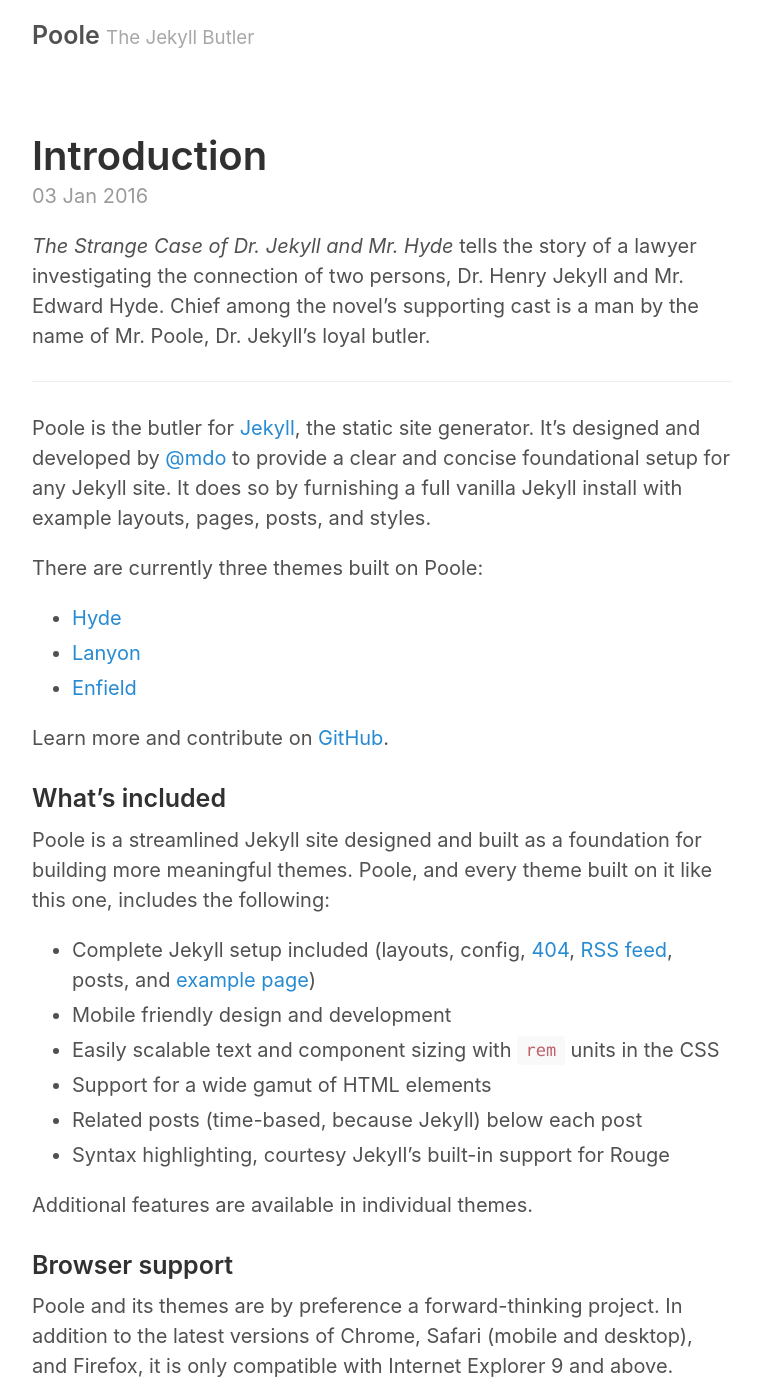
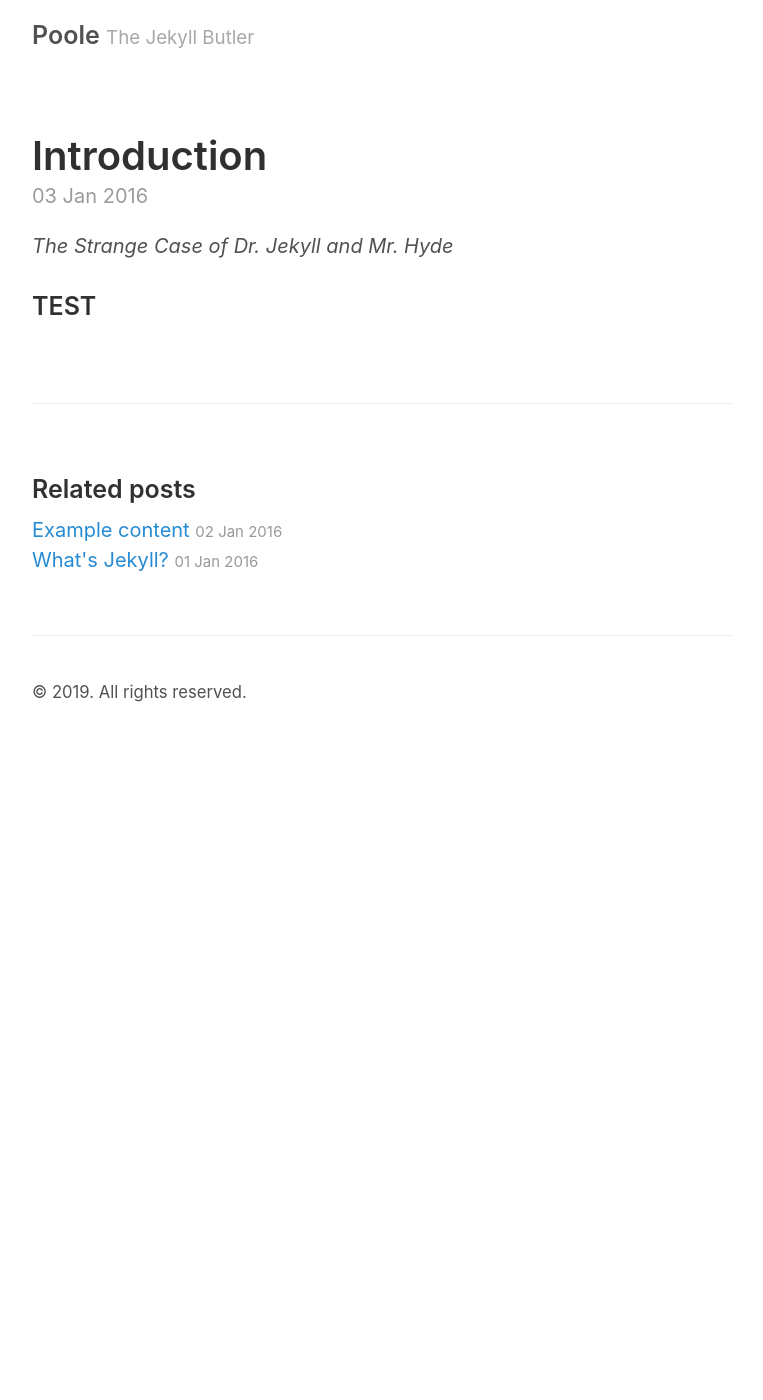
Before and after one commit to croftonartgroupuk/croftonartgroupuk.github.io, a Jekyll site: the page built from _posts/2016-01-03-introduction.md, in a window 1280 px wide and 1400 px high. Shown: the whole window, without its empty margins (258-1021 px from the left). Built offline with Jekyll 4.4.1, drawn with Linux system fonts in a browser that asks for light colours; some of the changed text lies outside the part shown.

Commit message:
Update 2016-01-03-introduction.md

```diff
--- a/_posts/2016-01-03-introduction.md
+++ b/_posts/2016-01-03-introduction.md
@@ -3,39 +3,6 @@
 title: Introduction
 ---
 
-*The Strange Case of Dr. Jekyll and Mr. Hyde* tells the story of a lawyer investigating the connection of two persons, Dr. Henry Jekyll and Mr. Edward Hyde. Chief among the novel's supporting cast is a man by the name of Mr. Poole, Dr. Jekyll's loyal butler.
+*The Strange Case of Dr. Jekyll and Mr. Hyde*
 
------
-
-Poole is the butler for [Jekyll](http://jekyllrb.com), the static site generator. It's designed and developed by [@mdo](https://twitter.com/mdo) to provide a clear and concise foundational setup for any Jekyll site. It does so by furnishing a full vanilla Jekyll install with example layouts, pages, posts, and styles.
-
-There are currently three themes built on Poole:
-
-* [Hyde](http://hyde.getpoole.com)
-* [Lanyon](http://lanyon.getpoole.com)
-* [Enfield](http://enfield.getpoole.com)
-
-Learn more and contribute on [GitHub]({{ site.github.repo }}).
-
-### What's included
-
-Poole is a streamlined Jekyll site designed and built as a foundation for building more meaningful themes. Poole, and every theme built on it like this one, includes the following:
-
-* Complete Jekyll setup included (layouts, config, [404]({{ site.baseurl }}/404.html), [RSS feed]({{ site.baseurl }}/atom.xml), posts, and [example page]({{ site.baseurl }}/about))
-* Mobile friendly design and development
-* Easily scalable text and component sizing with `rem` units in the CSS
-* Support for a wide gamut of HTML elements
-* Related posts (time-based, because Jekyll) below each post
-* Syntax highlighting, courtesy Jekyll's built-in support for Rouge
-
-Additional features are available in individual themes.
-
-### Browser support
-
-Poole and its themes are by preference a forward-thinking project. In addition to the latest versions of Chrome, Safari (mobile and desktop), and Firefox, it is only compatible with Internet Explorer 9 and above.
-
-### Download
-
-These themes are developed on and hosted with GitHub. Head to the [GitHub repository]({{ site.github.repo }}) for downloads, bug reports, and features requests.
-
-Thanks!
+### TEST
```
